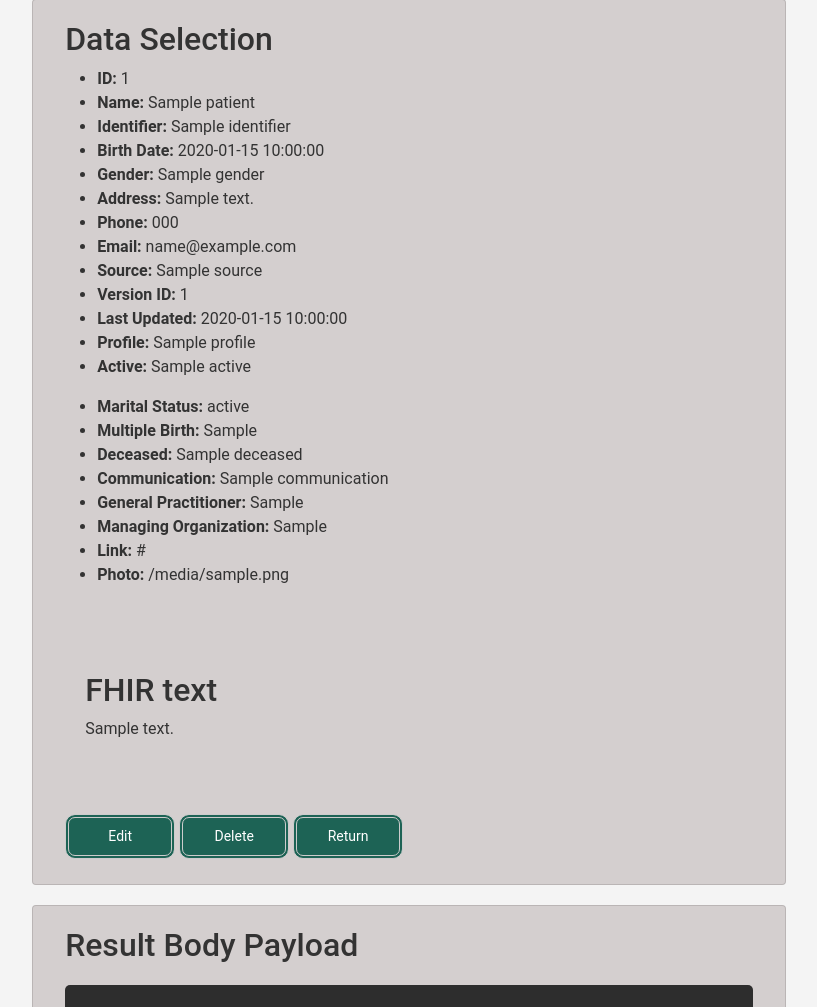
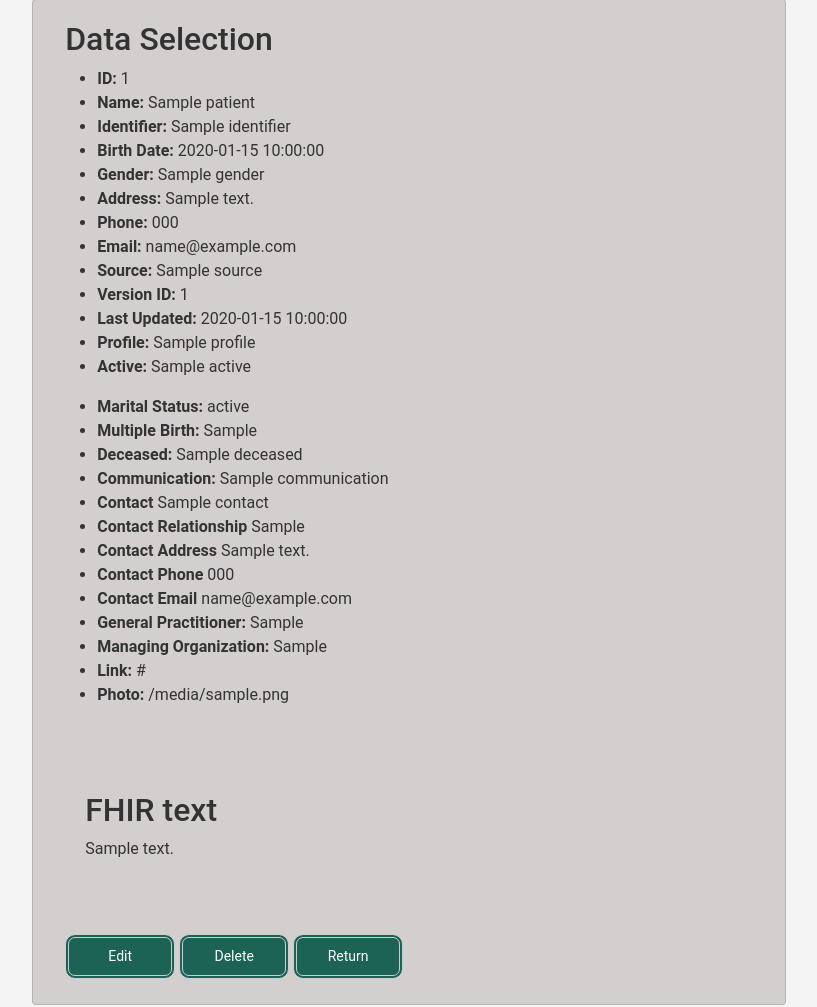
Before and after one commit to ddeveloper72/fhir-patient-summary, a Flask app: template templates/fhir_patient_summary.html in a window 1280 px wide. Shown: the part 183-1190 px from the top of the page, without its empty margins (231-1048 px from the left). Run offline with Flask 3, Linux system fonts and the light colour scheme; the template is opened without the code that fills it: most values are stand-ins (such as "Sample title", 1, 10 or a date in 2020).

Commit message:
Added new list items to the form to represent more of the patient data elements

```diff
--- a/templates/fhir_patient_summary.html
+++ b/templates/fhir_patient_summary.html
@@ -29,6 +29,12 @@
                     <li><strong>Deceased:</strong> {{ patient.deceased }}</li>
                     {% endif %}
                     <li><strong>Communication:</strong> {{ patient.communication }}</li>
+                    <li><strong>Contact</strong> {{ patient.contact }}</li>
+                    <li><strong>Contact Relationship</strong> {{ patient.contact_relationship }}</li>
+                    <li><strong>Contact Address</strong> {{ patient.contact_address }}</li>
+                    <li><strong>Contact Phone</strong> {{ patient.contact_phone }}</li>
+                    <li><strong>Contact Email</strong> {{ patient.contact_email }}</li>
+
                     <li><strong>General Practitioner:</strong> {{ patient.general_practitioner}}</li>
                     <li><strong>Managing Organization:</strong> {{ patient.managing_organization}}</li>
                     <li><strong>Link:</strong> {{ patient.link}}</li>
```
